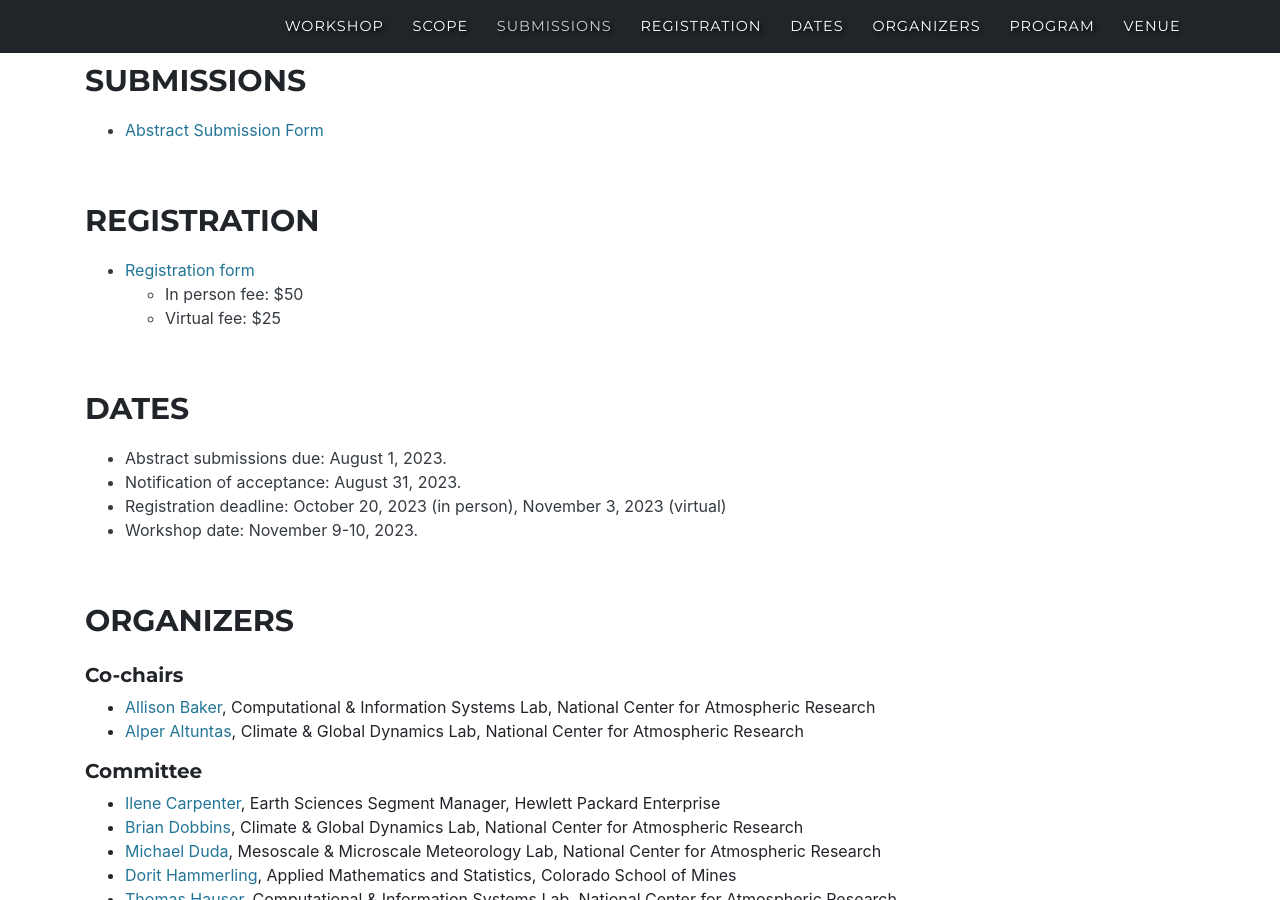
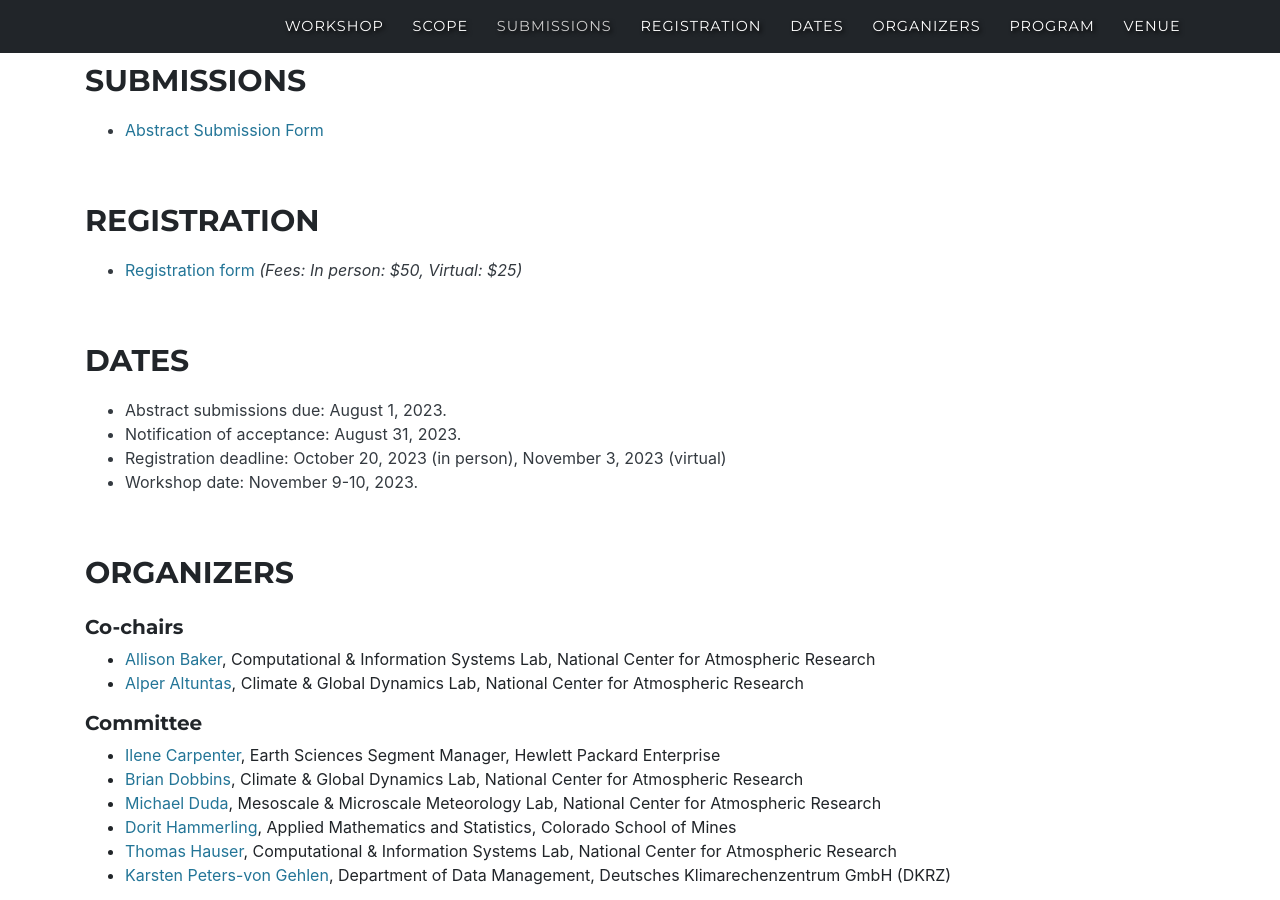
Before and after one commit to NCAR/correctness-workshop, a Jekyll site: the page built from index.md, in a window 1280 px wide and 900 px high, scrolled down 1766 px. Built offline with Jekyll 4.4.1, drawn with Linux system fonts in a browser that asks for light colours; some web fonts are replaced.

Commit message:
Update sitetext.yml

```diff
--- a/_data/sitetext.yml
+++ b/_data/sitetext.yml
@@ -89,9 +89,7 @@ submissions:
 registration:
   title: "Registration"
   text: >
-         - [Registration form](https://docs.google.com/forms/d/e/1FAIpQLScd-HoWsb9X9YZFnfMw7Y6X-BpN3QTgkv4xh8OzYMtyzwAJow/viewform?usp=sf_link)
-             - In person fee: $50
-             - Virtual fee: $25
+         - [Registration form](https://docs.google.com/forms/d/e/1FAIpQLScd-HoWsb9X9YZFnfMw7Y6X-BpN3QTgkv4xh8OzYMtyzwAJow/viewform?usp=sf_link) *(Fees: In person: $50, Virtual: $25)*
 
 dates:
   title: "Dates"
```
